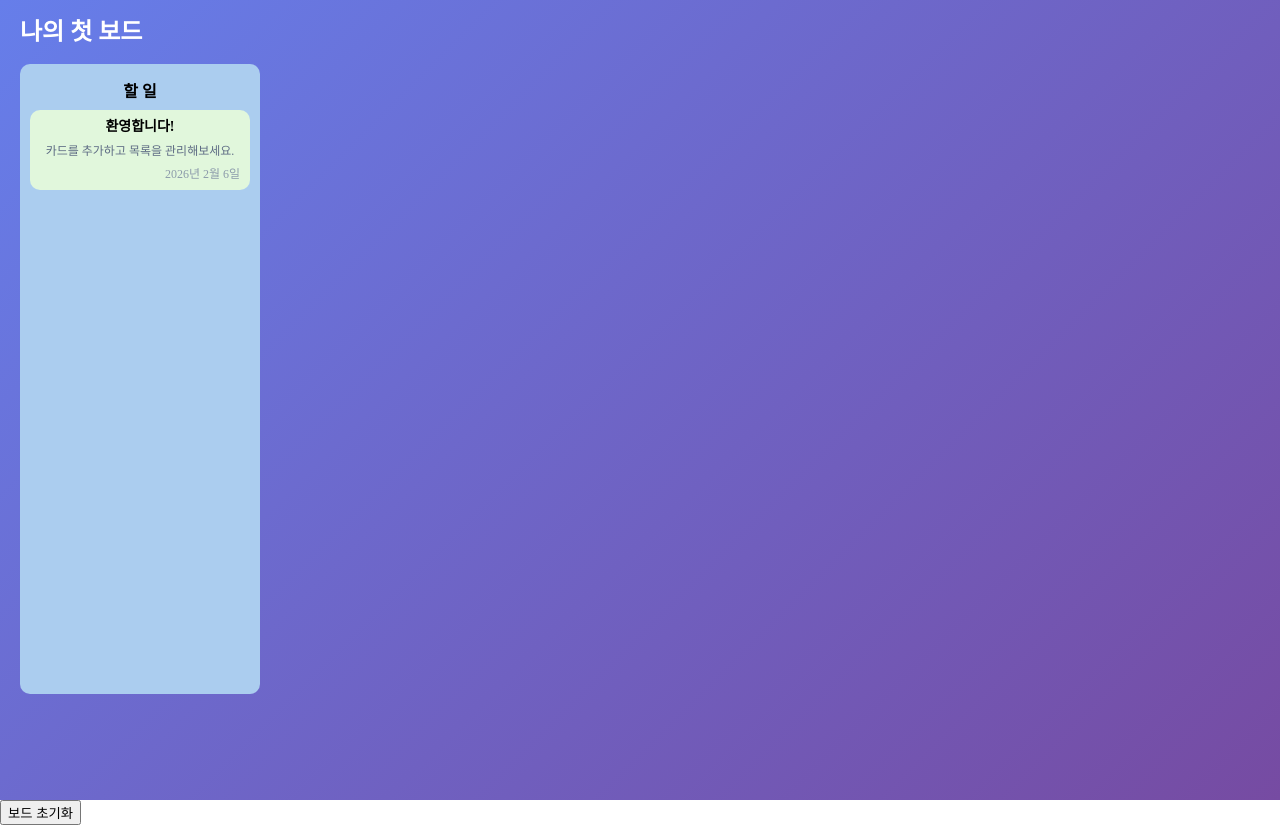
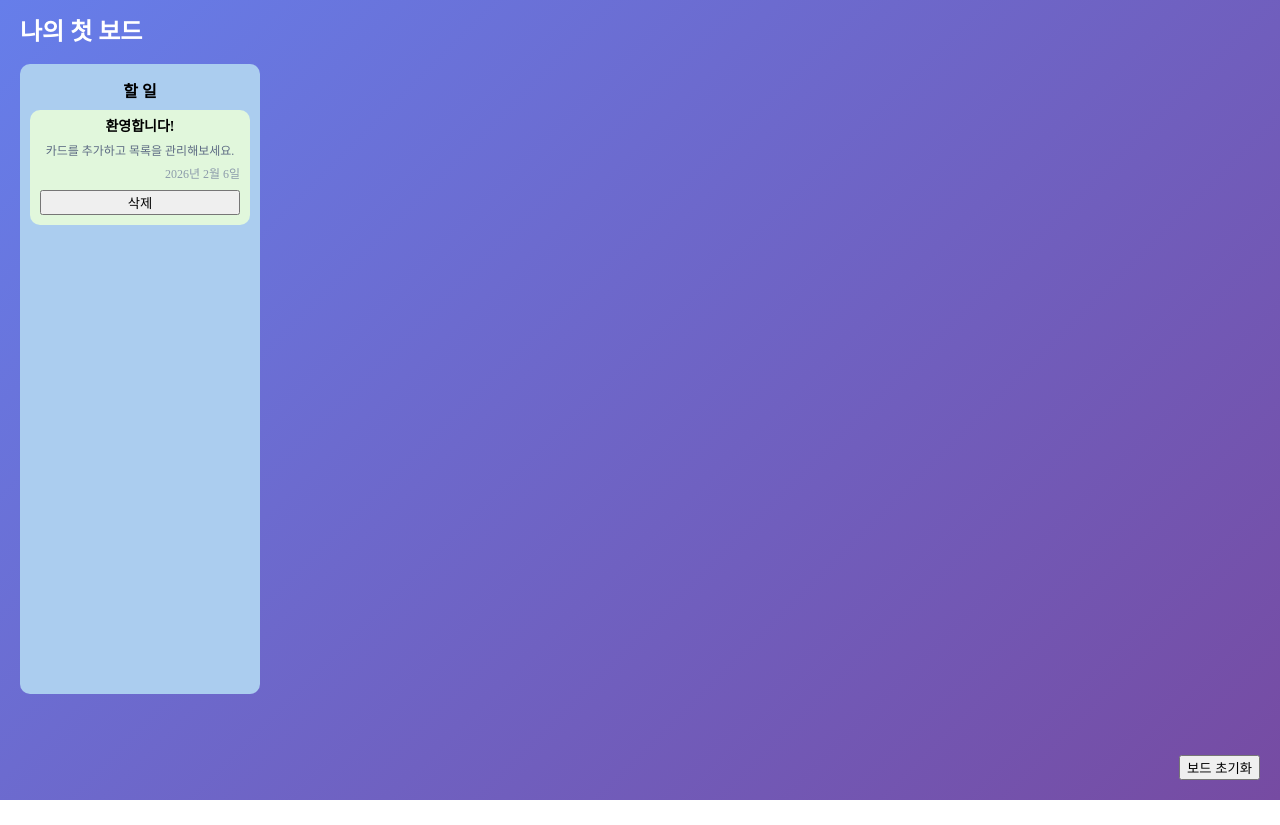
Before and after one commit to mocking-tiger/re-re-board, a React (Create React App) app: page / in a window 1280 px wide. After the commit the page ends 800 px from the top, so only its background shows below. Built offline with nearby package versions, Linux system fonts and the light colour scheme.

Commit message:
feat: 카드 삭제 기능 구현

```diff
--- a/src/App.css
+++ b/src/App.css
@@ -133,3 +133,9 @@ table {
   border-collapse: collapse;
   border-spacing: 0;
 }
+
+.reset-button {
+  position: fixed;
+  bottom: 20px;
+  right: 20px;
+}
--- a/src/App.tsx
+++ b/src/App.tsx
@@ -6,7 +6,9 @@ const App = () => {
   return (
     <div className="App">
       <Board />
-      <button onClick={clearBoard}>보드 초기화</button>
+      <button className="reset-button" onClick={clearBoard}>
+        보드 초기화
+      </button>
     </div>
   );
 };
--- a/src/components/Board/Board.tsx
+++ b/src/components/Board/Board.tsx
@@ -9,12 +9,23 @@ const Board = () => {
 
   const addCard = (listId: string, title: string) => {};
 
-  const deleteCard = (listId: string, cardId: string) => {};
+  const deleteCard = (listId: string, cardId: string) => {
+    if (!board) return;
+
+    setBoard({
+      ...board,
+      lists: board.lists.map((list) =>
+        list.id === listId
+          ? { ...list, cards: list.cards.filter((card) => card.id !== cardId) }
+          : list
+      ),
+    });
+  };
 
   if (!board) {
     return <div>보드를 불러오는 중...</div>;
   }
-
+  console.log(board);
   return (
     <div className="board">
       <h1 className="board-title">{board.title}</h1>
--- a/src/components/Card/Card.tsx
+++ b/src/components/Card/Card.tsx
@@ -9,13 +9,14 @@ const Card = ({
   card: CardType;
   onDeleteCard: (listId: string, cardId: string) => void;
 }) => {
-  console.log(card);
-
   return (
     <div className="card">
       <h1 className="card-title">{card.title}</h1>
       <p className="card-description">{card.description}</p>
       <span className="card-date">{formatDate(card.createdAt)}</span>
+      <button className="card-delete-button" onClick={() => onDeleteCard(card.listId, card.id)}>
+        삭제
+      </button>
     </div>
   );
 };
--- a/src/components/List/List.css
+++ b/src/components/List/List.css
@@ -1,4 +1,5 @@
 .list {
+  min-width: calc(200px + 20px);
   width: fit-content;
   height: 600px;
   padding: 20px 10px 10px 10px;
--- a/src/components/List/List.tsx
+++ b/src/components/List/List.tsx
@@ -11,8 +11,6 @@ const List = ({
   onAddCard: (listId: string, title: string) => void;
   onDeleteCard: (listId: string, cardId: string) => void;
 }) => {
-  console.log(list);
-
   return (
     <div className="list">
       <h1 className="list-title">{list.title}</h1>
--- a/src/types/types.ts
+++ b/src/types/types.ts
@@ -3,17 +3,23 @@
 // ================================================================
 export interface Card {
   id: string;
+
   title: string;
   description: string;
   displayOrder: number;
   createdAt: Date;
+
+  listId: string;
 }
 
 export interface List {
   id: string;
+
   title: string;
   cards: Card[];
   displayOrder: number;
+
+  boardId: string;
 }
 
 export interface Board {
--- a/src/utils/storage.ts
+++ b/src/utils/storage.ts
@@ -6,23 +6,28 @@ import { generateId } from './helpers';
 const STORAGE_KEY = 'happy-2026';
 
 export const initialBoard = () => {
+  const boardId = generateId();
+  const listId = generateId();
+  const cardId = generateId();
   return {
-    id: generateId(),
+    id: boardId,
     title: '나의 첫 보드',
     lists: [
       {
-        id: generateId(),
+        id: listId,
         title: '할 일',
         cards: [
           {
-            id: generateId(),
+            id: cardId,
             title: '환영합니다!',
             description: '카드를 추가하고 목록을 관리해보세요.',
             displayOrder: 1,
             createdAt: new Date(),
+            listId,
           },
         ],
         displayOrder: 1,
+        boardId,
       },
     ],
   };
@@ -52,4 +57,5 @@ export const getBoard = () => {
 
 export const clearBoard = () => {
   localStorage.removeItem(STORAGE_KEY);
+  window.location.reload();
 };
```
